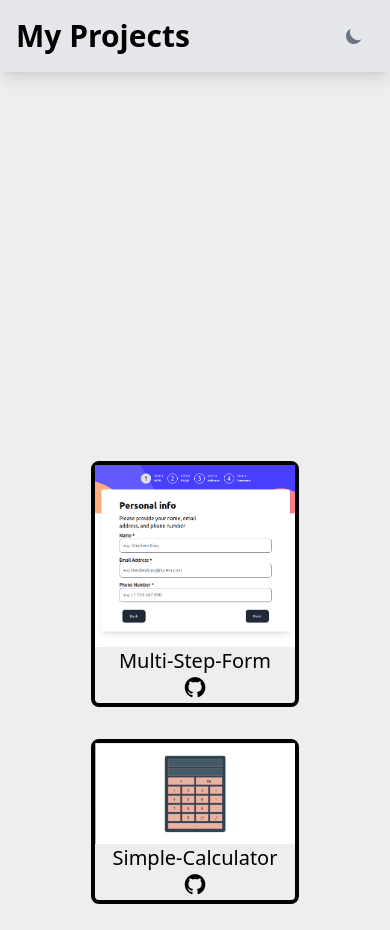
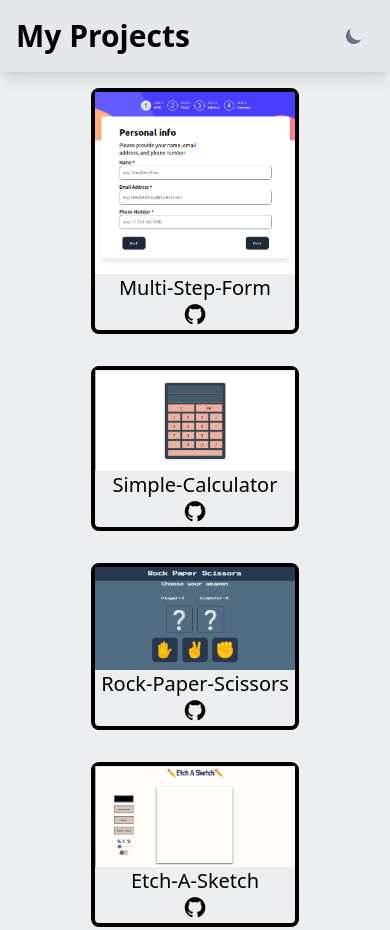
Before and after one commit to YUSUF-SELEIM/My-Resume, a website: page projects.html in a window 390 px wide. Shown: the top 930 px of the page. Drawn offline with nearby package versions, Linux system fonts and the light colour scheme; files that its build step writes are made by us from their sources.

Commit message:
bug fixed that empty area

```diff
--- a/projects.html
+++ b/projects.html
@@ -76,7 +76,7 @@
 			</div>
 		</nav>
 		<section
-			class="h-screen flex flex-col items-center justify-center flex-grow md:flex-row">
+			class="h-screen flex flex-col md:items-center md:justify-center flex-grow md:flex-row">
 			<div class="md:grid md:grid-cols-2 md:grid-rows-2 gap-2">
 				<div
 					class="flex flex-col items-center justify-center border-gray-900 p-4 text-center text-xl">
```
